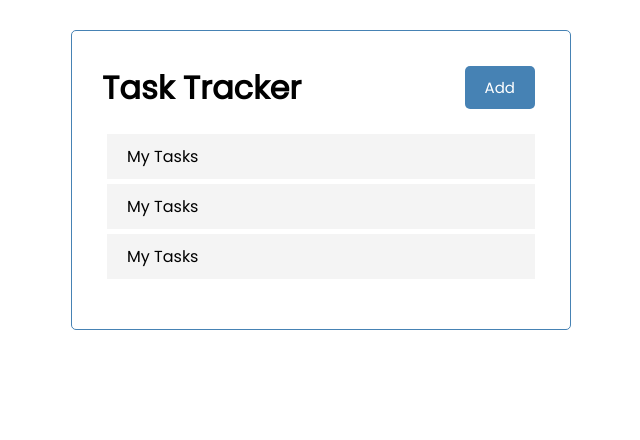
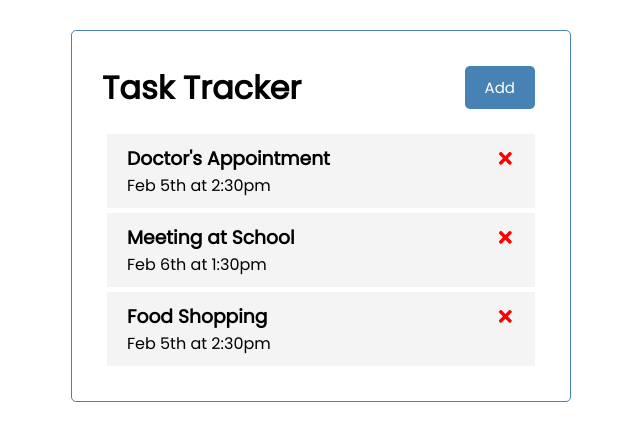
Before and after one commit to EmmanuelOBUjunior/taskTracker, a React (Create React App) app: page / in a window 1280 px wide. Shown: the top 440 px of the page, without its empty margins (319-959 px from the left). Built offline with nearby package versions, Linux system fonts and the light colour scheme.

Commit message:
Created task component and added delete icon

```diff
--- a/src/components/Task.js
+++ b/src/components/Task.js
@@ -1,6 +1,10 @@
-const Task = () => {
+import {FaTimes} from 'react-icons/fa'
+const Task = ({task}) => {
   return (
-	<div className="task">My Tasks</div>
+	<div className="task">
+		<h3>{task.text} <FaTimes style={{color: 'red', cursor: 'pointer'}}/></h3>
+		<p>{task.day}</p>
+	</div>
   )
 }
 
--- a/src/components/Tasks.js
+++ b/src/components/Tasks.js
@@ -4,7 +4,7 @@
   return (
 	<>
 		{tasks.map((task) =>(
-			<Task key={task.id}/>
+			<Task key={task.id} task = {task}/>
 		))}
 	</>
   )
```
